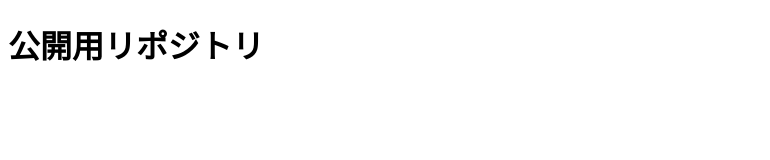
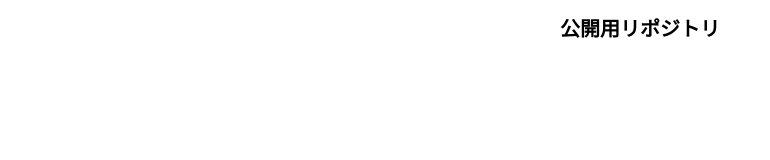
Before and after one commit to 23gh56zuo/23gh56zuo.github.io, a plain HTML site: page index.html in a window 1280 px wide. Shown: the whole page, without its empty margins (0-770 px from the left). Drawn offline with Linux system fonts and the light colour scheme.

Commit message:
style.css

```diff
--- /dev/null
+++ b/css/style.css
@@ -0,0 +1,6 @@
+@charset "utf-8";
+
+h1{
+    text-align: center;
+    font-size: 20px;
+}
--- a/index.html
+++ b/index.html
@@ -4,6 +4,7 @@
     <meta charset="UTF-8">
     <meta name="viewport" content="width=device-width, initial-scale=1.0">
     <title>公開用リポジトリ</title>
+    <link rel="stylesheet" href="css/style.css">
 </head>
 <body>
     <h1>公開用リポジトリ</h1>
```
